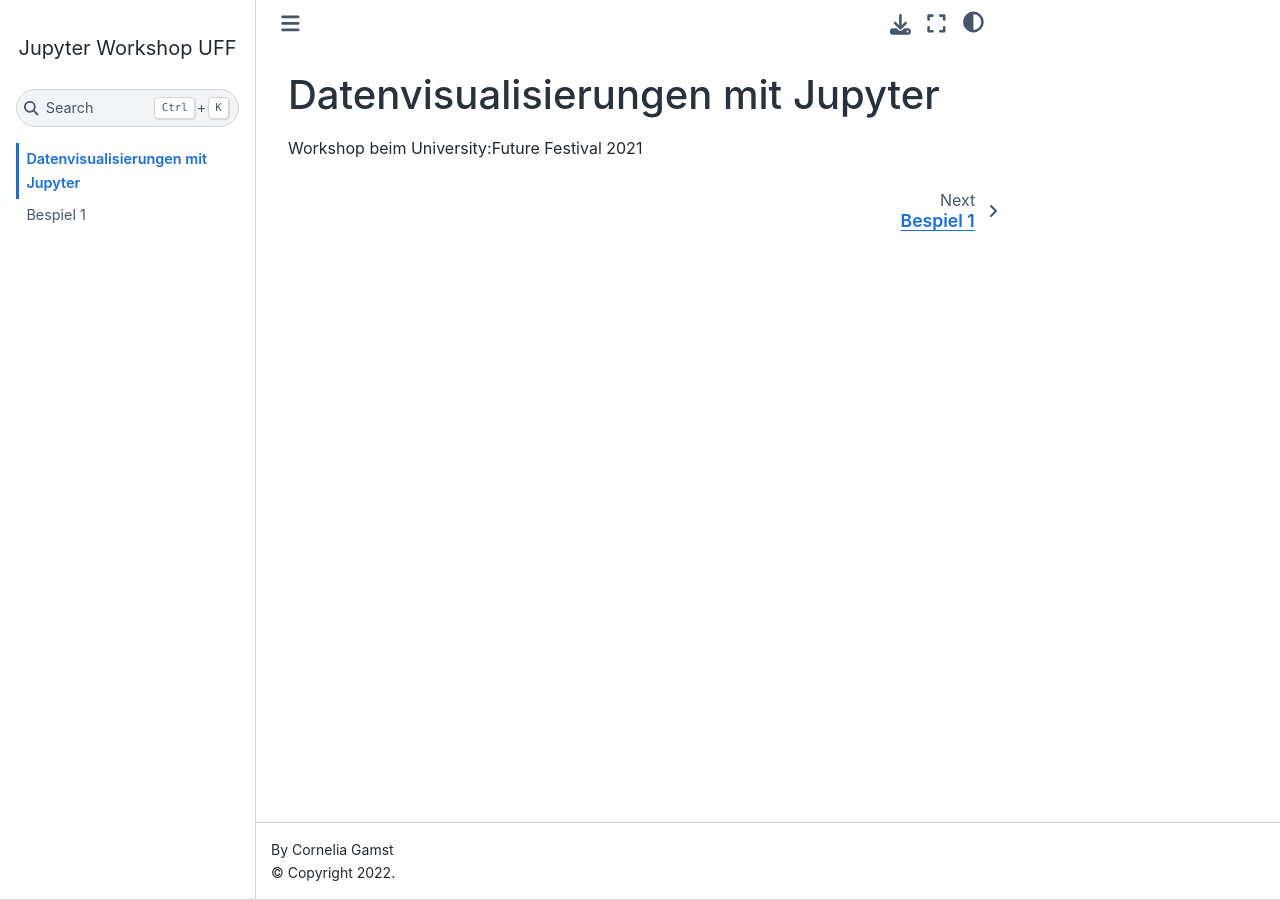
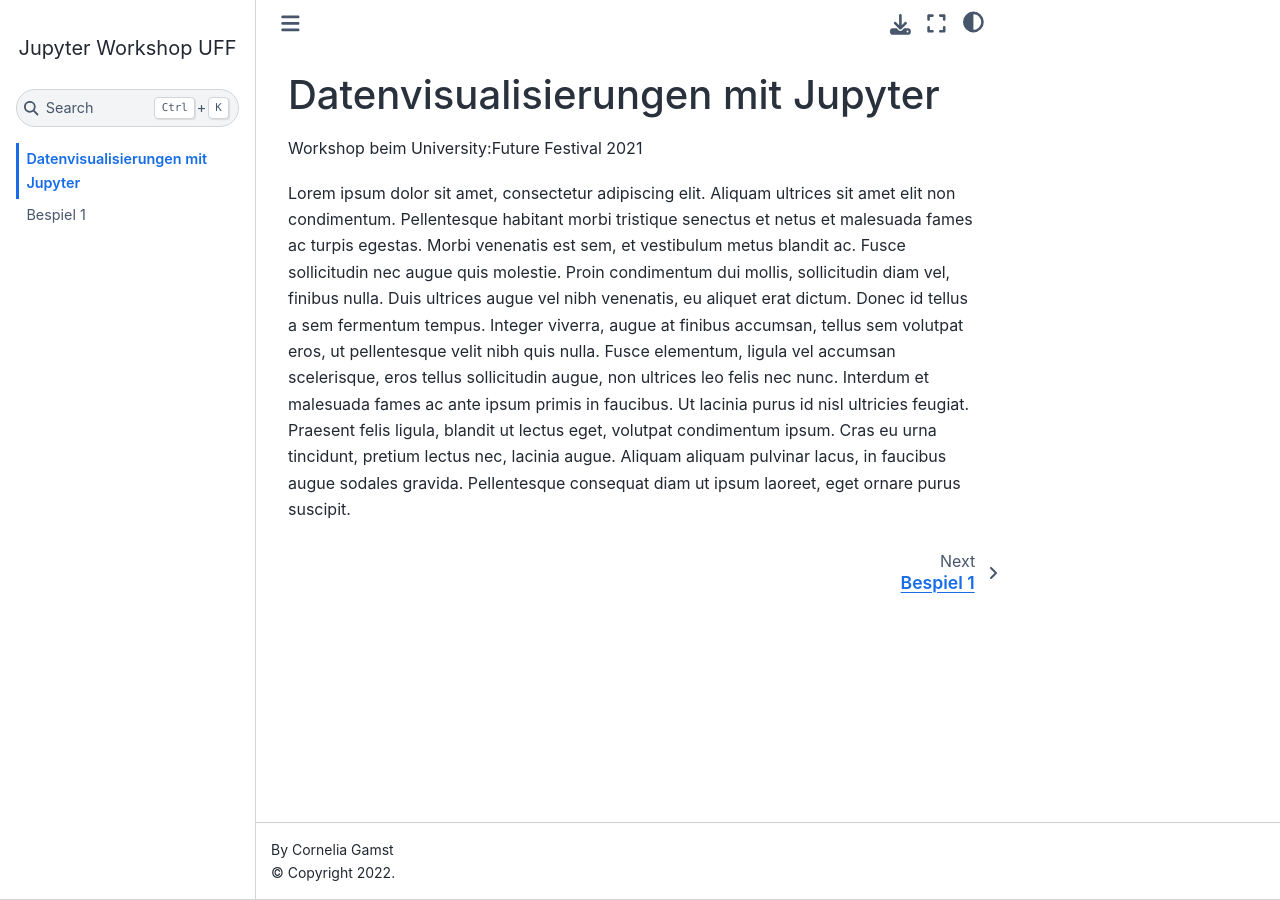
Before and after one commit to gamstc/jupyter-visualization, a Jupyter Book: the page built from index.md, in a window 1280 px wide. Built offline with Jupyter Book 1.0.4 settings and Sphinx 7.4.7 and the Sphinx Book theme 1.1.4, drawn with Linux system fonts in a browser that asks for light colours.

Commit message:
Add lorem text to main page

```diff
--- a/index.md
+++ b/index.md
@@ -1,3 +1,5 @@
 ## Datenvisualisierungen mit Jupyter
 
 Workshop beim University:Future Festival 2021
+
+Lorem ipsum dolor sit amet, consectetur adipiscing elit. Aliquam ultrices sit amet elit non condimentum. Pellentesque habitant morbi tristique senectus et netus et malesuada fames ac turpis egestas. Morbi venenatis est sem, et vestibulum metus blandit ac. Fusce sollicitudin nec augue quis molestie. Proin condimentum dui mollis, sollicitudin diam vel, finibus nulla. Duis ultrices augue vel nibh venenatis, eu aliquet erat dictum. Donec id tellus a sem fermentum tempus. Integer viverra, augue at finibus accumsan, tellus sem volutpat eros, ut pellentesque velit nibh quis nulla. Fusce elementum, ligula vel accumsan scelerisque, eros tellus sollicitudin augue, non ultrices leo felis nec nunc. Interdum et malesuada fames ac ante ipsum primis in faucibus. Ut lacinia purus id nisl ultricies feugiat. Praesent felis ligula, blandit ut lectus eget, volutpat condimentum ipsum. Cras eu urna tincidunt, pretium lectus nec, lacinia augue. Aliquam aliquam pulvinar lacus, in faucibus augue sodales gravida. Pellentesque consequat diam ut ipsum laoreet, eget ornare purus suscipit.
```
